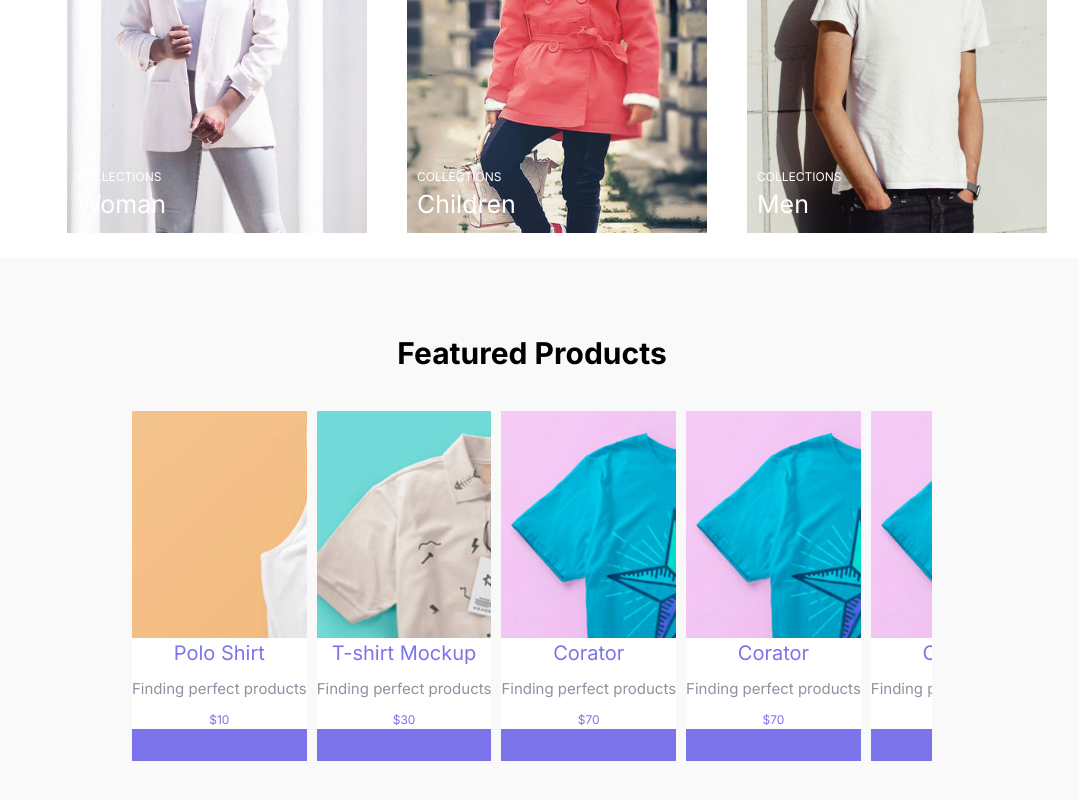
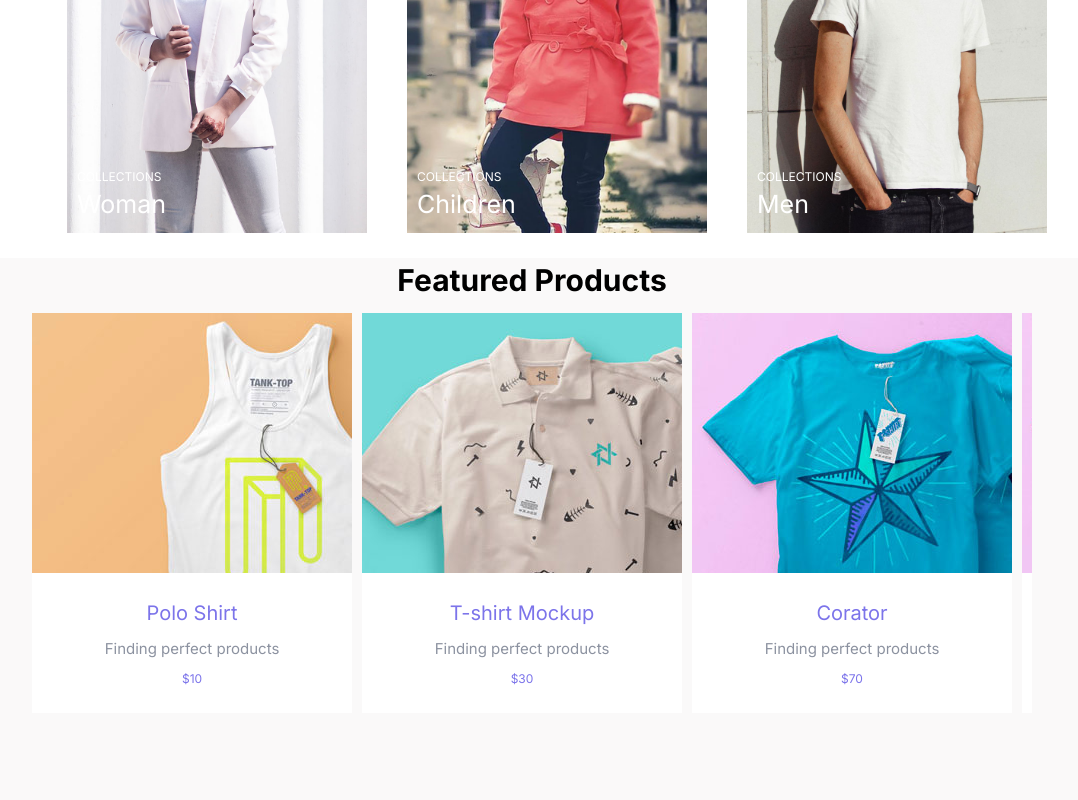
Before and after one commit to MichalStaszkiewicz/e-commerce, a Next.js app: page / in a window 1280 px wide. Shown: the part 1472-2272 px from the top of the page, without its empty margins (108-1186 px from the left). Built offline with nearby package versions, Linux system fonts and the light colour scheme.

Commit message:
horizontal-list-fix

```diff
--- a/pages/index.tsx
+++ b/pages/index.tsx
@@ -89,7 +89,14 @@ export default function Home() {
 						<FeaturedProduct image={'/images/cloth_1.jpg'} label={'Polo Shirt'} description={'Finding perfect products'} price={10} />
 						<FeaturedProduct image={'/images/cloth_2.jpg'} label={'T-shirt Mockup'} description={'Finding perfect products'} price={30} />
 						<FeaturedProduct image={'/images/cloth_3.jpg'} label={'Corator'} description={'Finding perfect products'} price={70} />
-						<FeaturedProduct image={'/images/cloth_3.jpg'} label={'Corator'} description={'Finding perfect products'} price={70} />	<FeaturedProduct image={'/images/cloth_3.jpg'} label={'Corator'} description={'Finding perfect products'} price={70} />
+						<FeaturedProduct image={'/images/cloth_3.jpg'} label={'Corator'} description={'Finding perfect products'} price={70} />
+						<FeaturedProduct image={'/images/cloth_3.jpg'} label={'Corator'} description={'Finding perfect products'} price={70} />
+						<FeaturedProduct image={'/images/cloth_3.jpg'} label={'Corator'} description={'Finding perfect products'} price={70} />
+						<FeaturedProduct image={'/images/cloth_3.jpg'} label={'Corator'} description={'Finding perfect products'} price={70} />
+						<FeaturedProduct image={'/images/cloth_3.jpg'} label={'Corator'} description={'Finding perfect products'} price={70} />
+						<FeaturedProduct image={'/images/cloth_3.jpg'} label={'Corator'} description={'Finding perfect products'} price={70} />
+						<FeaturedProduct image={'/images/cloth_3.jpg'} label={'Corator'} description={'Finding perfect products'} price={70} />
+						<FeaturedProduct image={'/images/cloth_3.jpg'} label={'Corator'} description={'Finding perfect products'} price={70} />
 					</div>
 
 				</div>
--- a/styles/globals.css
+++ b/styles/globals.css
@@ -494,25 +494,22 @@ body {
 	align-items: center;
 	height: 600px;
 
+	flex-shrink: 0;
 	background-color: rgb(250, 249, 249);
 
 }
 
 .featured_products_list {
-	flex-direction: row;
 	display: flex;
+	flex-direction: column;
 	justify-content: flex-start;
-
 	align-items: center;
 	margin-top: 10px;
-	height: 400px;
-	width: 800px;
+
+	width: 1000px;
 	overflow-x: auto;
-
-	white-space: nowrap;
-
-
-
+	flex-wrap: wrap;
+	direction: ltr;
 }
 
 .featured_products_list>* {
@@ -524,19 +521,26 @@ body {
 }
 
 .featured_product_container {
+	display: inline;
 
-	height: 350px;
-	width: 600px;
+	flex-direction: column;
+	justify-content: flex-start;
+	align-items: center;
+	width: 320px;
+	height: 400px;
+
 	background-color: var(--primary-color);
 }
 
 .featured_product_image {
 	height: 65%;
-
+	width: 100%;
 
 }
 
 .featured_product_desc {
+	height: 35%;
+	width: 100%;
 	background-color: white;
 	flex-direction: column;
 	display: flex;
```
